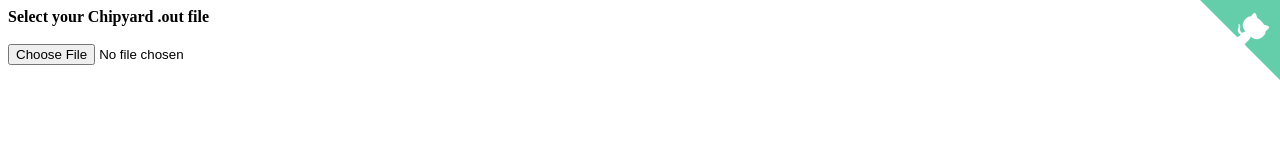
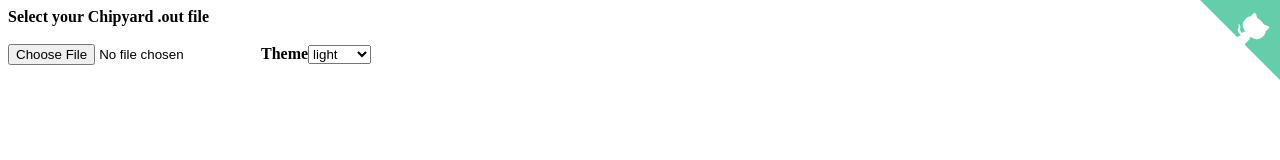
Before and after one commit to Fleker/chipyard-viewer, an Angular app: page / in a window 1280 px wide. Shown: the top 160 px of the page. Built offline with nearby package versions, Linux system fonts and the light colour scheme.

Commit message:
Add dark theme

```diff
--- a/src/app/app.component.html
+++ b/src/app/app.component.html
@@ -2,6 +2,13 @@
 <br><br>
 <input type="file" #file accept=".out">
 
+<strong>Theme</strong>
+<select #theme [value]="appTheme" (change)="updateTheme($event, theme.value)">
+  <option>default</option>
+  <option>light</option>
+  <option>dark</option>
+</select>
+
 <chipyard-metadata-banner [fileData]="fileData"></chipyard-metadata-banner>
 <chipyard-time-graph [fileData]="fileData"></chipyard-time-graph>
 <chipyard-text-viewer [fileData]="fileData"></chipyard-text-viewer>
--- a/src/app/app.component.ts
+++ b/src/app/app.component.ts
@@ -1,18 +1,27 @@
-import { Component, ViewChild, AfterViewChecked, AfterViewInit, ElementRef } from '@angular/core';
+import { Component, ViewChild, AfterViewChecked, AfterViewInit, ElementRef, OnInit, HostBinding } from '@angular/core';
 import { TimeGraphComponent } from './time-graph/time-graph.component';
 import { TextViewerComponent } from './text-viewer/text-viewer.component';
+import { SettingsService, TSettingsTheme } from './settings.service';
 
 @Component({
   selector: 'app-root',
   templateUrl: './app.component.html',
   styleUrls: ['./app.component.css']
 })
-export class AppComponent implements AfterViewInit {
+export class AppComponent implements OnInit, AfterViewInit {
   @ViewChild('file') file?: ElementRef;
+  @ViewChild('file') theme?: ElementRef;
   @ViewChild('graph') graph?: TimeGraphComponent
   @ViewChild('text') text?: TextViewerComponent
   fileData: string = ''
   title = 'app';
+  settings: SettingsService = new SettingsService()
+  appTheme?: TSettingsTheme
+
+  ngOnInit() {
+    this.appTheme = this.settings.get('theme')
+    this.changeDarkTheme(this.appTheme!)
+  }
 
   ngAfterViewInit() {
     const fileInput = this.file!.nativeElement
@@ -24,4 +33,18 @@
       reader.readAsText(fileInput.files![0]);
     })
   }
+
+  updateTheme($event: unknown, value: string) {
+    this.settings.set('theme', value)
+    this.changeDarkTheme(value as TSettingsTheme)
+  }
+
+  changeDarkTheme(setting: TSettingsTheme) {
+    const isDark = setting === 'dark'
+    if (isDark) {
+      document.getElementsByTagName('body')[0].classList.add('dark')
+    } else {
+      document.getElementsByTagName('body')[0].classList.remove('dark')
+    }
+  }
 }
--- a/src/app/hover-card/hover-card.component.css
+++ b/src/app/hover-card/hover-card.component.css
@@ -12,3 +12,7 @@
   padding: 4px;
   font-family: monospace;
 }
+
+:host.dark .dialog {
+  background-color: #424242;
+}
--- a/src/app/hover-card/hover-card.component.ts
+++ b/src/app/hover-card/hover-card.component.ts
@@ -1,4 +1,4 @@
-import { Component, OnInit, OnChanges, Input, SimpleChanges } from '@angular/core';
+import { Component, OnInit, OnChanges, Input, SimpleChanges, HostBinding } from '@angular/core';
 import { ChipyardOutput } from '../file-parser';
 
 @Component({
@@ -6,10 +6,11 @@
   templateUrl: './hover-card.component.html',
   styleUrls: ['./hover-card.component.css']
 })
-export class HoverCardComponent implements OnChanges {
+export class HoverCardComponent implements OnInit {
   @Input() op?: ChipyardOutput
+  @HostBinding('class.dark') darkTheme: boolean = false
 
-  ngOnChanges(changes: SimpleChanges) {
-
+  ngOnInit() {
+    this.darkTheme = document.getElementsByTagName('body')[0].classList.contains('dark')
   }
 }
--- /dev/null
+++ b/src/app/settings.service.ts
@@ -0,0 +1,28 @@
+import { Injectable } from '@angular/core';
+
+export type TSetting =
+  'theme'
+  // | 'numberFormat'
+
+export type TSettingsTheme = 'light' | 'dark' | 'default'
+// export type TSettingsNumberFormat = 'hex' | 'dec' | 'bin'
+
+const settingDefaults: Record<TSetting, any> = {
+  theme: 'light'
+}
+
+@Injectable({
+  providedIn: 'root'
+})
+export class SettingsService {
+
+  constructor() {}
+
+  get(setting: TSetting) {
+    return localStorage.getItem(setting) || settingDefaults[setting]
+  }
+
+  set(setting: TSetting, value: any) {
+    localStorage.setItem(setting, value)
+  }
+}
--- a/src/styles.css
+++ b/src/styles.css
@@ -1 +1,5 @@
 /* You can add global styles to this file, and also import other style files */
+body.dark {
+  background-color: #212121;
+  color: #efefef;
+}
```
